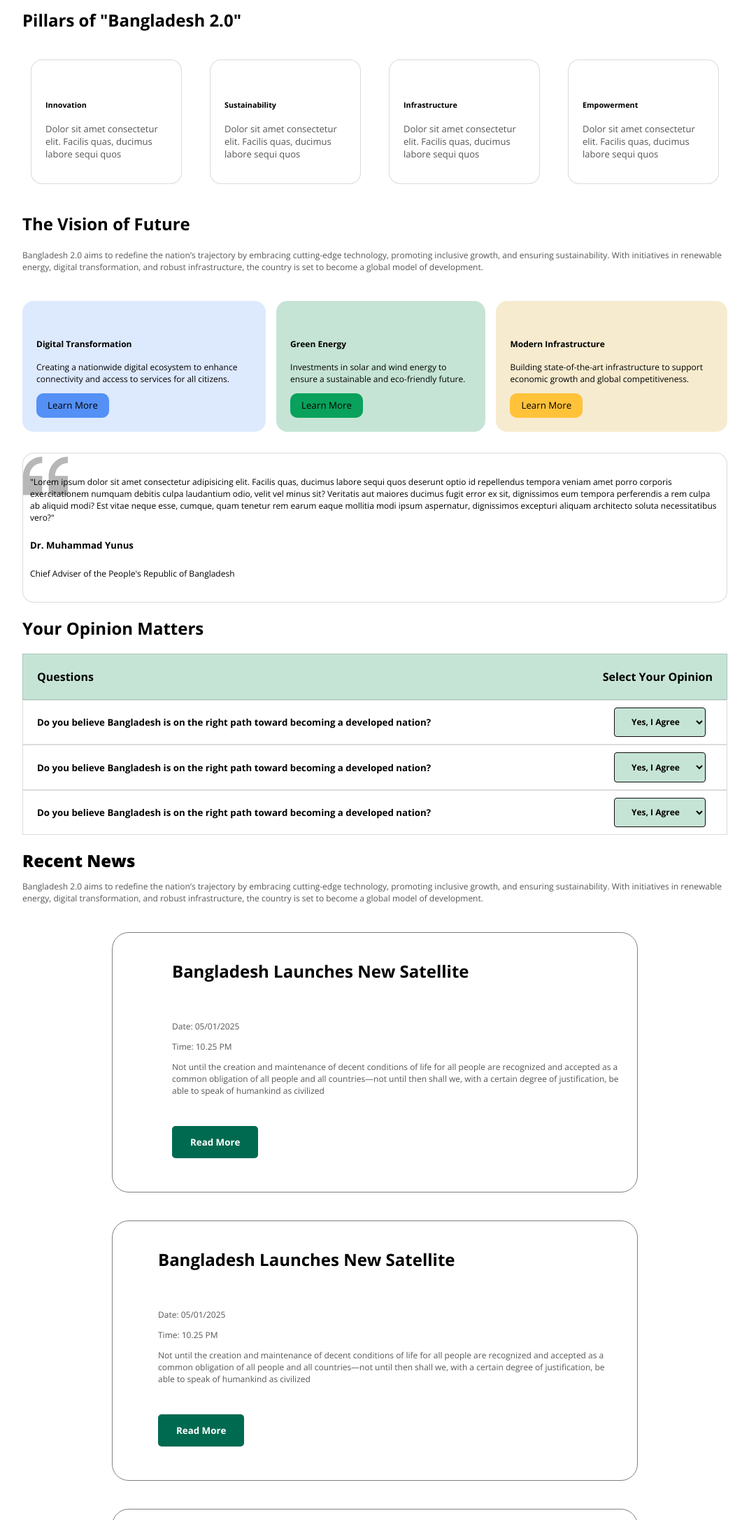
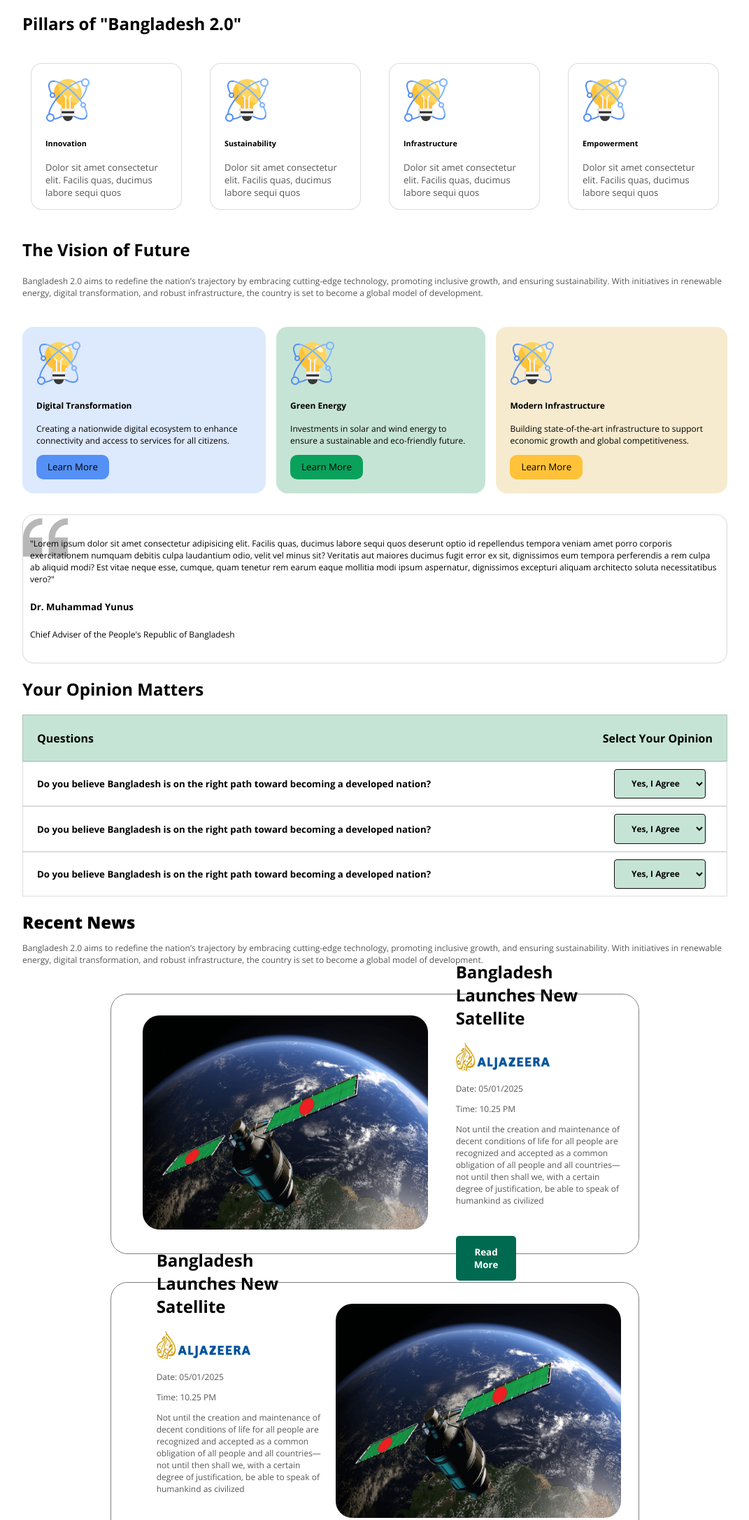
Before and after one commit to Wakil-Mahmud-Rahat/New-Bangladesh, a plain HTML site: page index.html in a window 1280 px wide. Shown: the part 570-2742 px from the top of the page at 70% size, without its empty margins (104-1175 px from the left). Drawn offline with nearby package versions, Linux system fonts and the light colour scheme; files that its build step writes are made by us from their sources; files whose address does not match are found by name.

Commit message:
final commit

```diff
--- a/index.html
+++ b/index.html
@@ -4,7 +4,7 @@
     <meta charset="UTF-8">
     <meta name="viewport" content="width=device-width, initial-scale=1.0">
     <title>Bangladesh 2.0</title>
-    <link rel="stylesheet" href="../new_bangladesh/styles/styles.css">
+    <link rel="stylesheet" href=" styles/styles.css">
 </head>
 <body>
 
@@ -21,7 +21,7 @@
                 vision and challenges in New Bangladesh.</h1>
                 <button class="btn2">Explore New Bangladesh</button>
             </div>
-            <div class="bg" ><img class="bg-img" src="../new_bangladesh/images/hero.png" alt=""></div>
+            <div class="bg" ><img class="bg-img" src="images/hero.png" alt=""></div>
         </div>
     </section>
 
@@ -30,22 +30,22 @@
 
 
     <div id="second-sec-div">
-        <div class="box"><img src="../new_bangladesh/images/card-icon.png" alt="">
+        <div class="box"><img src=" images/card-icon.png" alt="">
             <h5>Innovation</h5>
             <p>Dolor sit amet consectetur elit. Facilis quas, ducimus labore sequi quos </p>
         </div>
 
-        <div class="box"><img src="../new_bangladesh/images/card-icon.png" alt="">
+        <div class="box"><img src=" images/card-icon.png" alt="">
             <h5>Sustainability</h5>
             <p>Dolor sit amet consectetur elit. Facilis quas, ducimus labore sequi quos </p>
         </div>
 
-        <div class="box"><img src="../new_bangladesh/images/card-icon.png" alt="">
+        <div class="box"><img src=" images/card-icon.png" alt="">
             <h5>Infrastructure</h5>
             <p>Dolor sit amet consectetur elit. Facilis quas, ducimus labore sequi quos </p>
         </div>
 
-        <div class="box"><img src="../new_bangladesh/images/card-icon.png" alt="">
+        <div class="box"><img src=" images/card-icon.png" alt="">
             <h5>Empowerment</h5>
             <p>Dolor sit amet consectetur elit. Facilis quas, ducimus labore sequi quos </p>
         </div>
@@ -61,21 +61,21 @@
     <section>
         <div id="second-card">
             <div class="card">
-                <img src="../new_bangladesh/images/card-icon.png" alt="">
+                <img src=" images/card-icon.png" alt="">
                 <h4>Digital Transformation</h4>
                 <p>Creating a nationwide digital ecosystem to enhance connectivity and access to services for all citizens.</p>
                 <button id="c1" class="btn-com">Learn More</button>
             </div>
 
             <div class="card2">
-                <img src="../new_bangladesh/images/card-icon.png" alt="">
+                <img src=" images/card-icon.png" alt="">
                 <h4>Green Energy</h4>
                 <p>Investments in solar and wind energy to ensure a sustainable and eco-friendly future.</p>
                 <button id="c2" class="btn-com">Learn More</button>
             </div>
 
             <div class="card3">
-                <img src="../new_bangladesh/images/card-icon.png" alt="">
+                <img src=" images/card-icon.png" alt="">
                 <h4>Modern Infrastructure</h4>
                 <p>Building state-of-the-art infrastructure to support economic growth and global competitiveness.</p>
                 <button id="c3" class="btn-com">Learn More</button>
@@ -146,11 +146,11 @@
 
     <section class="com-left-right2">
         <div class="com-left-right boxing">
-            <div id="img-round" class="fix-card"><img src="../new_bangladesh/images/satelite.png" alt=""></div>
+            <div id="img-round" class="fix-card"><img src=" images/satelite.png" alt=""></div>
             <div class="fix-card">
                 <h2 class="fix-card">Bangladesh Launches New Satellite</h2>
                 <div class="fix-card">
-                    <img src="../new_bangladesh/images/al-jazeera.png" alt="">
+                    <img src=" images/al-jazeera.png" alt="">
                 </div>
                 <p class="fix-card">Date: 05/01/2025</p> <p class="fix-card">Time: 10.25 PM</p>
                 <p class="fix-card">Not until the creation and maintenance of decent conditions of life for all people are recognized and accepted as a common obligation of all people and all countries—not until then shall we,
@@ -166,7 +166,7 @@
             <div class="fix-card">
                 <h2 class="fix-card">Bangladesh Launches New Satellite</h2>
                 <div class="fix-card">
-                    <img src="../new_bangladesh/images/al-jazeera.png" alt="">
+                    <img src=" images/al-jazeera.png" alt="">
                 </div>
                 <p class="fix-card">Date: 05/01/2025</p> <p class="fix-card">Time: 10.25 PM</p>
                 <p class="fix-card">Not until the creation and maintenance of decent conditions of life for all people are recognized and accepted as a common obligation of all people and all countries—not until then shall we,
@@ -174,18 +174,18 @@
                 <button class="btn3">Read More</button>
             </div>
 
-            <div id="img-round" class="fix-card"><img src="../new_bangladesh/images/satelite.png" alt=""></div>
+            <div id="img-round" class="fix-card"><img src=" images/satelite.png" alt=""></div>
 
         </div>
     </section>
 
     <section class="com-left-right2">
         <div class="com-left-right boxing">
-            <div id="img-round" class="fix-card"><img src="../new_bangladesh/images/satelite.png" alt=""></div>
+            <div id="img-round" class="fix-card"><img src=" images/satelite.png" alt=""></div>
             <div class="fix-card">
                 <h2 class="fix-card">Bangladesh Launches New Satellite</h2>
                 <div class="fix-card">
-                    <img src="../new_bangladesh/images/al-jazeera.png" alt="">
+                    <img src=" images/al-jazeera.png" alt="">
                 </div>
                 <p class="fix-card">Date: 05/01/2025</p> <p class="fix-card">Time: 10.25 PM</p>
                 <p class="fix-card">Not until the creation and maintenance of decent conditions of life for all people are recognized and accepted as a common obligation of all people and all countries—not until then shall we,
@@ -232,9 +232,9 @@
         <h1 style="margin-top: 50px; ">Bangladesh 2.0</h1>
 
         <div style="margin: 50px 0px 50px 0px;">
-            <a href="#"><img src="../new_bangladesh/images/facebook.png" alt=""></a>
-            <a href="#">   <img src="../new_bangladesh/images/instagram.png" alt=""></a>
-            <a href="# "><img src="../new_bangladesh/images/x.png" alt=""></a>
+            <a href="#"><img src=" images/facebook.png" alt=""></a>
+            <a href="#">   <img src=" images/instagram.png" alt=""></a>
+            <a href="# "><img src=" images/x.png" alt=""></a>
         </div>
     </section>
 
```
